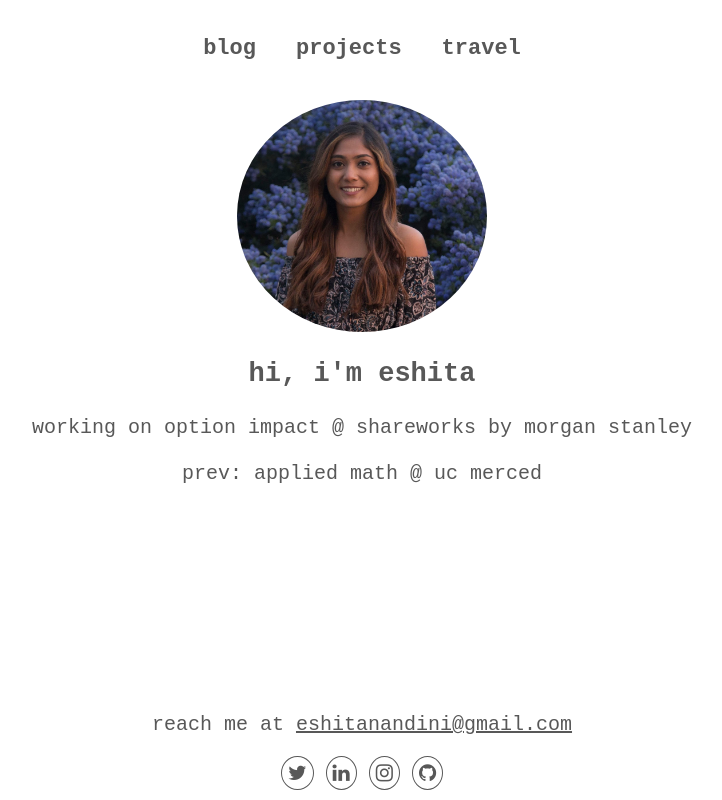
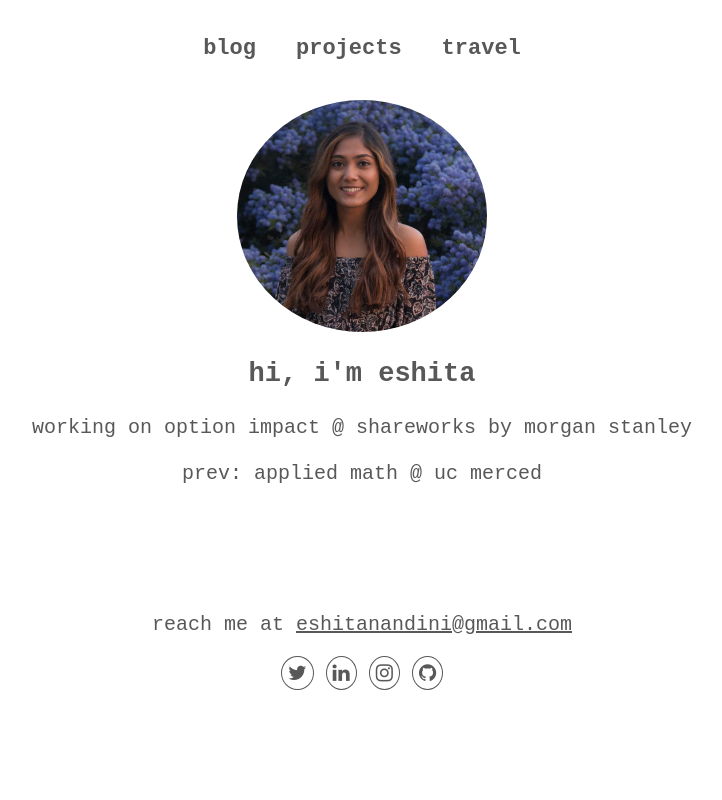
Before and after one commit to enandini/enandini.github.io, a plain HTML site: page index.html in a window 1280 px wide. Shown: the whole page, without its empty margins (278-1000 px from the left). Drawn offline with Linux system fonts and the light colour scheme.

Commit message:
footer shift

```diff
--- a/styles.css
+++ b/styles.css
@@ -73,7 +73,7 @@ a{
 	position: absolute;
 	left: 0;
 	right: 0;
-	bottom: 10px;
+
 	font-size: 20px;
 
 }
```
Also changed, not shown: index.html (+1 -12 lines).
